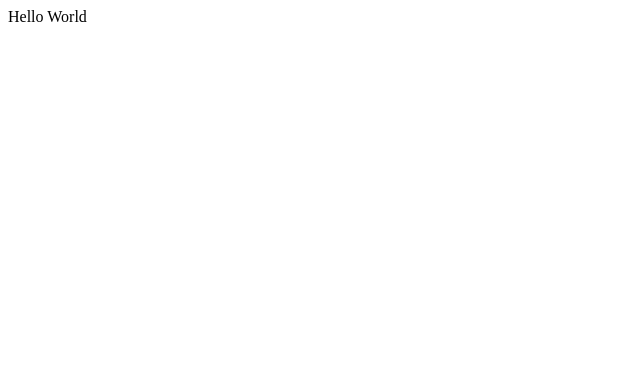
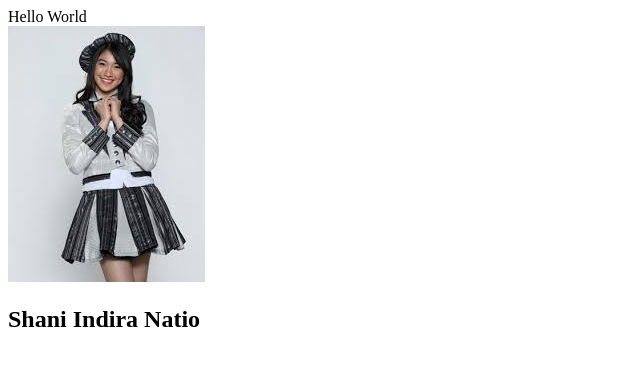
Before and after one commit to MFIrfantino/REPOSITORY-NEW, a plain HTML site: page index.html in a window 1280 px wide. Shown: the whole page, without its empty margins (0-640 px from the left). Drawn offline with Linux system fonts and the light colour scheme.

Commit message:
komit shani

```diff
--- a/index.html
+++ b/index.html
@@ -5,6 +5,10 @@
     </head>
     <body>
     Hello World
+    	<div>
+            	   <img src="shanijeketi.jpg" alt="profile image" />
+            	   <h2>Shani Indira Natio</h2>
+            	</div>
 
 </body>
 </html>
```
Also changed, not shown: shanijeketi.jpg (added).
